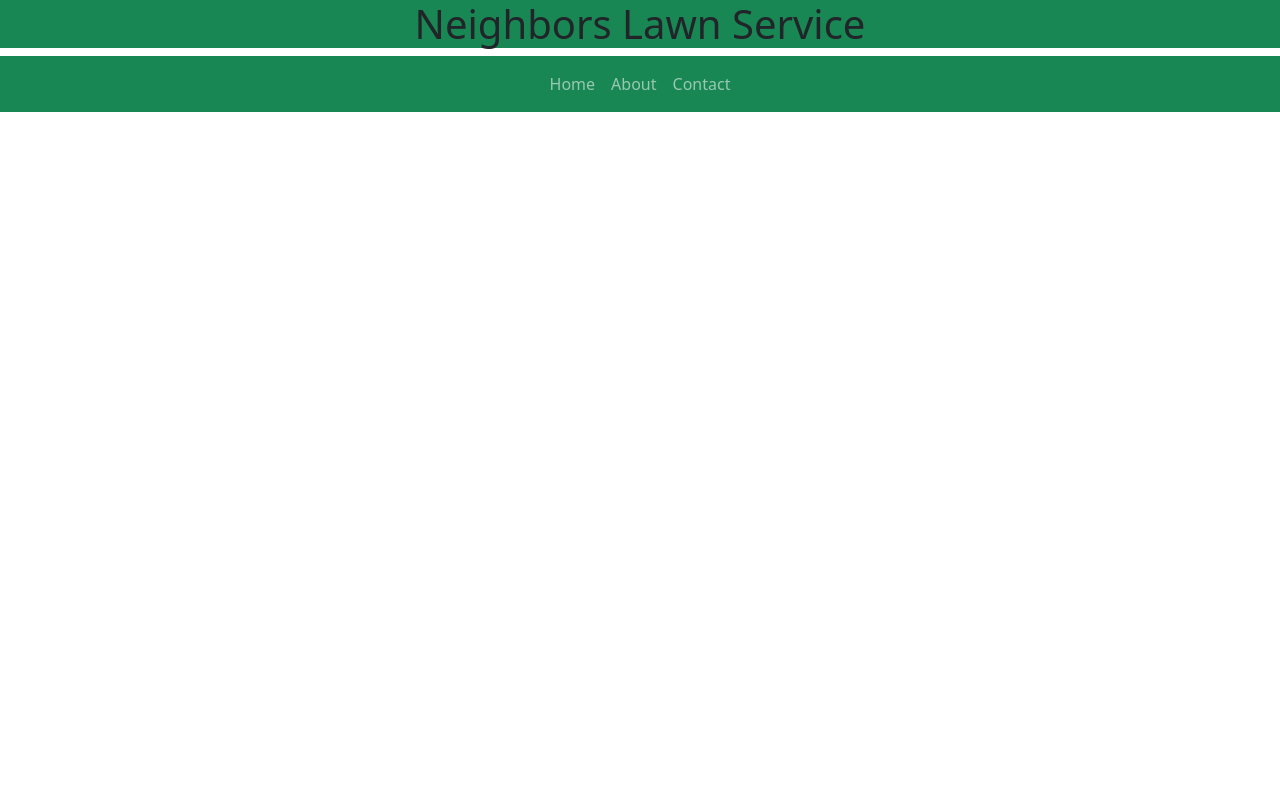
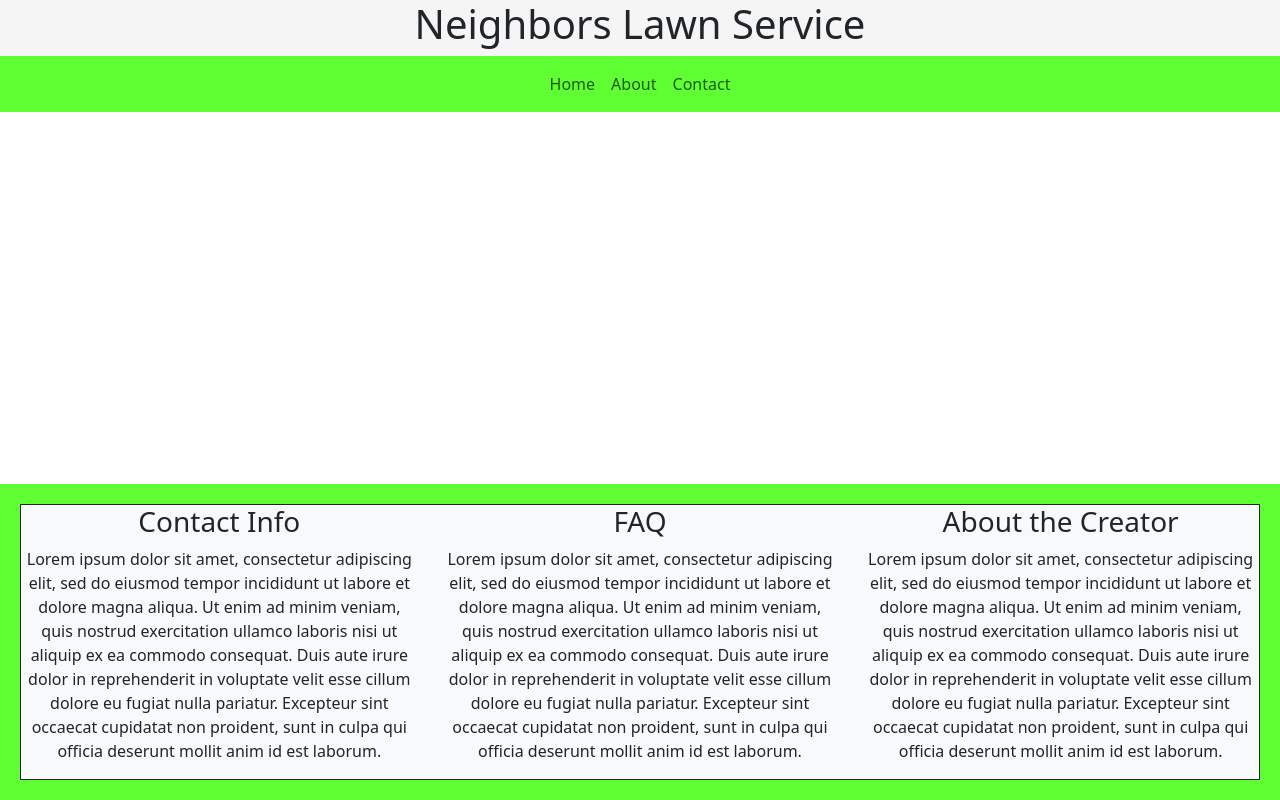
Before and after one commit to bneighbs6/b-neighborly-lawn, a React (Create React App) app: page / in a window 1280 px wide. Built offline with nearby package versions, Linux system fonts and the light colour scheme; the HTML template or start-up script is replaced by a standard one.

Commit message:
Create Header and Footer. Attempt @ creating logo

```diff
--- a/src/App.js
+++ b/src/App.js
@@ -1,16 +1,27 @@
 import './App.css';
+import Header from './Components/Header';
 import NavigationBar from './Components/NavigationBar';
+import Footer from './Components/Footer';
 import 'bootstrap/dist/css/bootstrap.min.css';
+import Logo from './Components/Logo';
 
 function App() {
   return (
     <div className="App">
-      <header className="App-header bg-success text-center">
-        <h1>Neighbors Lawn Service</h1>
-      </header>
+      <div id="header">
+        <Header />
+      </div>
+
+      <div id="logo">
+        <Logo />
+      </div>
 
       <div id="nav-bar">
         <NavigationBar />
+      </div>
+
+      <div id="footer">
+        <Footer />
       </div>
     </div>
   );
--- /dev/null
+++ b/src/Components/Footer.jsx
@@ -0,0 +1,50 @@
+import React from "react";
+
+function Footer() {
+  return (
+    <>
+      <footer className="bg-light border border-dark">
+        <div className="row">
+          <div className="col-sm-12 col-md-4 text-center">
+            <h3>Contact Info</h3>
+            <p>
+              Lorem ipsum dolor sit amet, consectetur adipiscing elit, sed do
+              eiusmod tempor incididunt ut labore et dolore magna aliqua. Ut
+              enim ad minim veniam, quis nostrud exercitation ullamco laboris
+              nisi ut aliquip ex ea commodo consequat. Duis aute irure dolor in
+              reprehenderit in voluptate velit esse cillum dolore eu fugiat
+              nulla pariatur. Excepteur sint occaecat cupidatat non proident,
+              sunt in culpa qui officia deserunt mollit anim id est laborum.
+            </p>
+          </div>
+          <div className="col-sm-12 col-md-4 text-center">
+            <h3>FAQ</h3>
+            <p>
+              Lorem ipsum dolor sit amet, consectetur adipiscing elit, sed do
+              eiusmod tempor incididunt ut labore et dolore magna aliqua. Ut
+              enim ad minim veniam, quis nostrud exercitation ullamco laboris
+              nisi ut aliquip ex ea commodo consequat. Duis aute irure dolor in
+              reprehenderit in voluptate velit esse cillum dolore eu fugiat
+              nulla pariatur. Excepteur sint occaecat cupidatat non proident,
+              sunt in culpa qui officia deserunt mollit anim id est laborum.
+            </p>
+          </div>
+          <div className="col-sm-12 col-md-4 text-center">
+            <h3>About the Creator</h3>
+            <p>
+              Lorem ipsum dolor sit amet, consectetur adipiscing elit, sed do
+              eiusmod tempor incididunt ut labore et dolore magna aliqua. Ut
+              enim ad minim veniam, quis nostrud exercitation ullamco laboris
+              nisi ut aliquip ex ea commodo consequat. Duis aute irure dolor in
+              reprehenderit in voluptate velit esse cillum dolore eu fugiat
+              nulla pariatur. Excepteur sint occaecat cupidatat non proident,
+              sunt in culpa qui officia deserunt mollit anim id est laborum.
+            </p>
+          </div>
+        </div>
+      </footer>
+    </>
+  );
+}
+
+export default Footer;
--- /dev/null
+++ b/src/Components/Header.jsx
@@ -0,0 +1,11 @@
+import React from "react";
+
+function Header() {
+    return (
+      <header className="text-center">
+        <h1>Neighbors Lawn Service</h1>
+      </header>
+    );
+}
+
+export default Header;
--- /dev/null
+++ b/src/Components/Logo.jsx
@@ -0,0 +1,15 @@
+import React from "react";
+import "../../src/index.css"
+
+function Logo() {
+    // TODO: Try to create your own logo using CSS
+    <>
+      <h1>Circle Logo</h1>
+      <p>Trying to create a logo</p>
+      <span className="outer-circle">
+        <span className="inner-circle"></span>
+      </span>
+    </>;
+}
+
+export default Logo;
--- a/src/Components/NavigationBar.jsx
+++ b/src/Components/NavigationBar.jsx
@@ -3,7 +3,7 @@ import { Nav, Navbar } from "react-bootstrap";
 
 function NavigationBar() {
   return (
-    <Navbar expand="md" variant='dark' bg='success'>
+    <Navbar expand="md" variant='light'>
       <Container>
         <Nav className='mx-auto'>
             <Nav.Link href='#home'>
--- a/src/index.css
+++ b/src/index.css
@@ -7,7 +7,49 @@ body {
   -moz-osx-font-smoothing: grayscale;
 }
 
+.App {
+  background-color: whitesmoke;
+}
+
 code {
   font-family: source-code-pro, Menlo, Monaco, Consolas, 'Courier New',
     monospace;
 }
+
+#nav-bar {
+  background-color: #5fff33;
+}
+
+#footer {
+  position: fixed;
+  bottom: 0;
+  left: 0;
+  width: 100%;
+  background-color: #5fff33;
+  padding: 20px;
+  text-align: center;
+}
+
+/* Logo.css */
+.outer-circle {
+  display: inline-block;
+  width: 100px; /* Adjust size as needed */
+  height: 100px; /* Adjust size as needed */
+  border-radius: 50%; /* Makes it a circle */
+  background-color: #5fff33; /* Outer circle color */
+  position: relative; /* Positioning for inner circle */
+  justify-content: center;
+  align-items: center;
+}
+
+.inner-circle {
+  display: inline-block;
+  width: 60px; /* Adjust size as needed */
+  height: 60px; /* Adjust size as needed */
+  border-radius: 50%; /* Makes it a circle */
+  background-color: whitesmoke; /* Inner circle color */
+  position: absolute; /* Positioning within outer circle */
+  top: 50%; /* Centers the inner circle vertically */
+  left: 50%; /* Centers the inner circle horizontally */
+  transform: translate(-50%, -50%); /* Adjusts position to center */
+}
```
